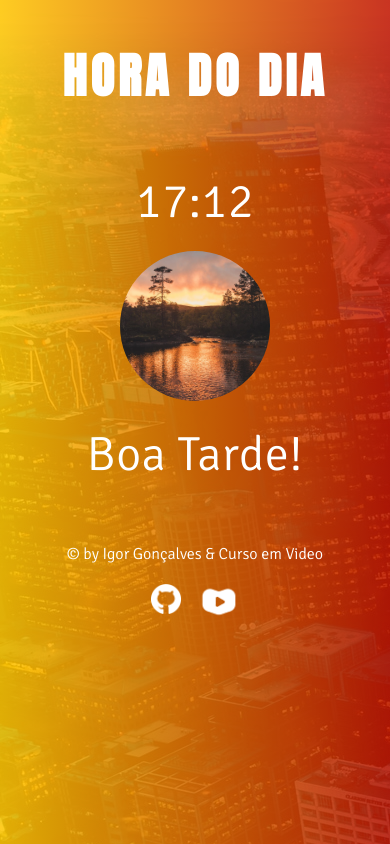
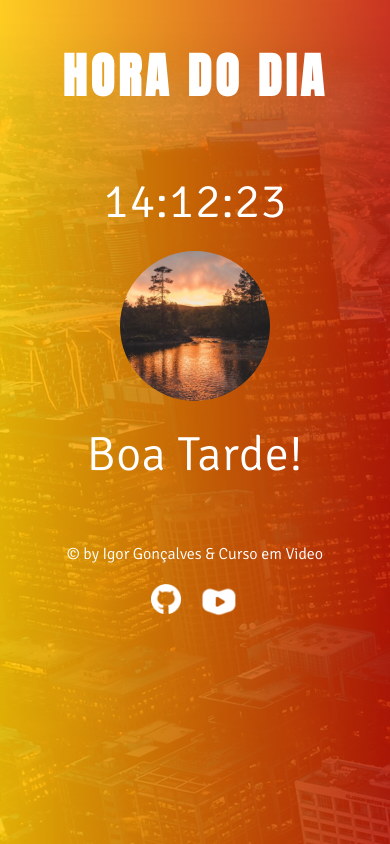
Before and after one commit to Igords-goncalves/Project-dynamic-clock, a website: page src/index.html in a window 390 px wide. Shown: the top 844 px of the page. Drawn offline with Linux system fonts and the light colour scheme.

Commit message:
Finalizando mudanças

```diff
--- a/src/assets/css/style.css
+++ b/src/assets/css/style.css
@@ -78,7 +78,7 @@ footer {
     margin-left: 8px;
 }
 
-@media (max-width: 390px) {
+@media (max-width: 503px) {
     main {
         background: none;
     }
@@ -89,6 +89,7 @@ footer {
         font-family: var(--main-font-family);
         margin: 20px 0px;
         letter-spacing: 0.5px;
+        flex-wrap: wrap;
     }
 
     footer {
--- a/src/assets/js/index.js
+++ b/src/assets/js/index.js
@@ -4,20 +4,19 @@ function carregar() {
     const img = document.querySelector('#image');
     const greetings = document.querySelector('#greetings');
     const data = new Date();
-    let hora = data.getHours();
-    let min = data.getMinutes();
-    min < 10 ? min = '0' + min : 0;
-    hora < 10 ? hora = '0' + hora : 0;
-    msg.innerHTML = `${hora}:${min}`;
+    let hora = data.toLocaleTimeString('pt-BR', { timeZone: 'America/Sao_Paulo' });
+    const newHora = parseInt(hora);
+    const sec = setInterval(carregar, 1000);
+    msg.innerHTML = hora;
     function mudancaDeHorario() {
-        if (hora >= 0 && hora < 12) {
+        if (newHora == 0 && newHora < 12) {
             img.src = './assets/img/manha.jpg';
-            document.body.style.backgroundImage =
+            document.body.style.background =
                 `linear-gradient(to right, #d7e060d0, #e9d736d0),
                 url(./assets/img/bgmorning.jpg)`;
             greetings.innerHTML = 'Bom Dia!';
         }
-        else if (hora >= 12 && hora < 18) {
+        else if (newHora >= 12 && newHora < 18) {
             img.src = './assets/img/tarde.jpg';
             document.body.style.background =
                 `linear-gradient(to right, #ffc500dc, #c21500dc),
@@ -25,7 +24,7 @@ function carregar() {
             greetings.innerHTML = 'Boa Tarde!';
         }
         else {
-            img.src = '../img/noite.jpg';
+            img.src = './assets/img/noite.jpg';
             document.body.style.background =
                 `linear-gradient(to right, #072530d0, #111129d0),
                     url(./assets/img/bgnight.jpg)`;
--- a/src/index.html
+++ b/src/index.html
@@ -19,7 +19,7 @@
         <div id="msg"></div>
 
         <div>
-            <img id ="image" src="./assets/img/manha.jpg" alt="foto-de-manha">
+            <img id ="image" src="" alt="foto-de-manha">
         </div>
 
         <div id="greetings"></div>
```
Also changed, not shown: src/assets/js/index.ts (+20 -22 lines), package.json (line endings or trailing spaces), 2 other files.
